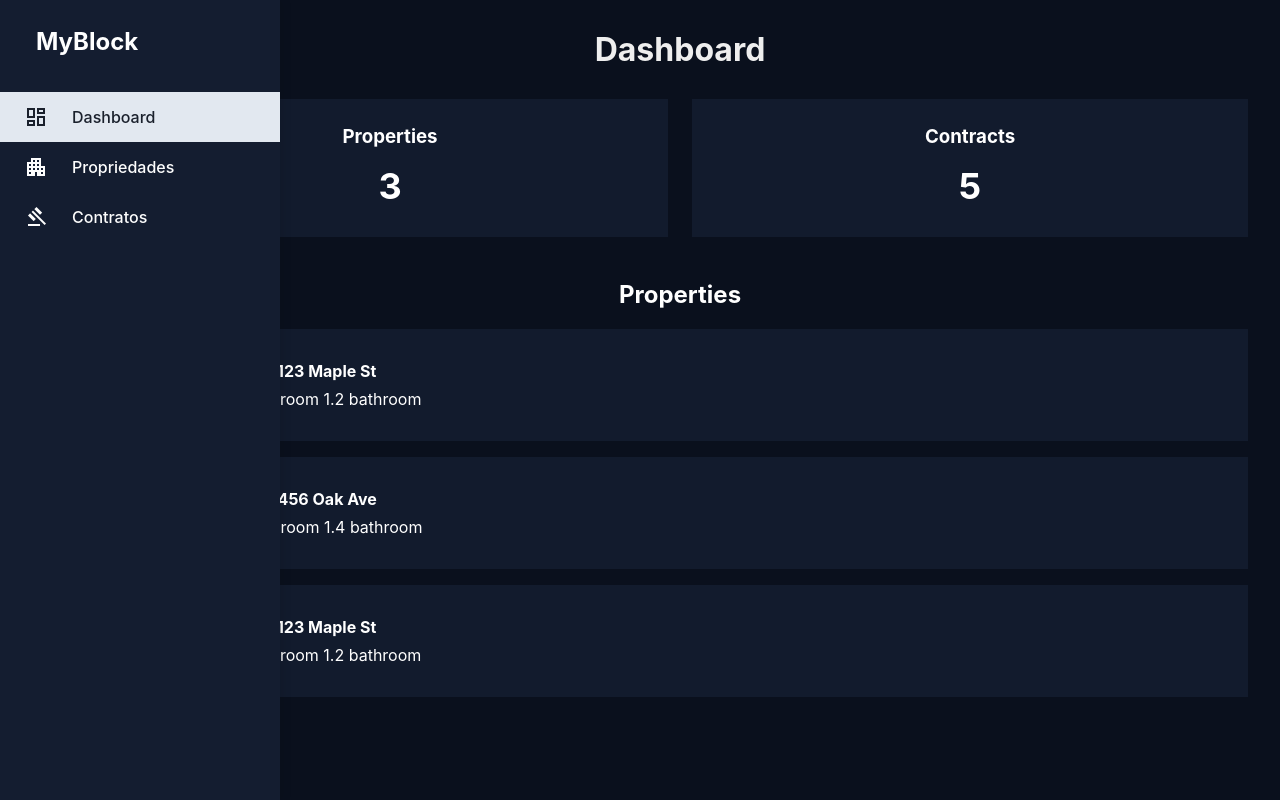
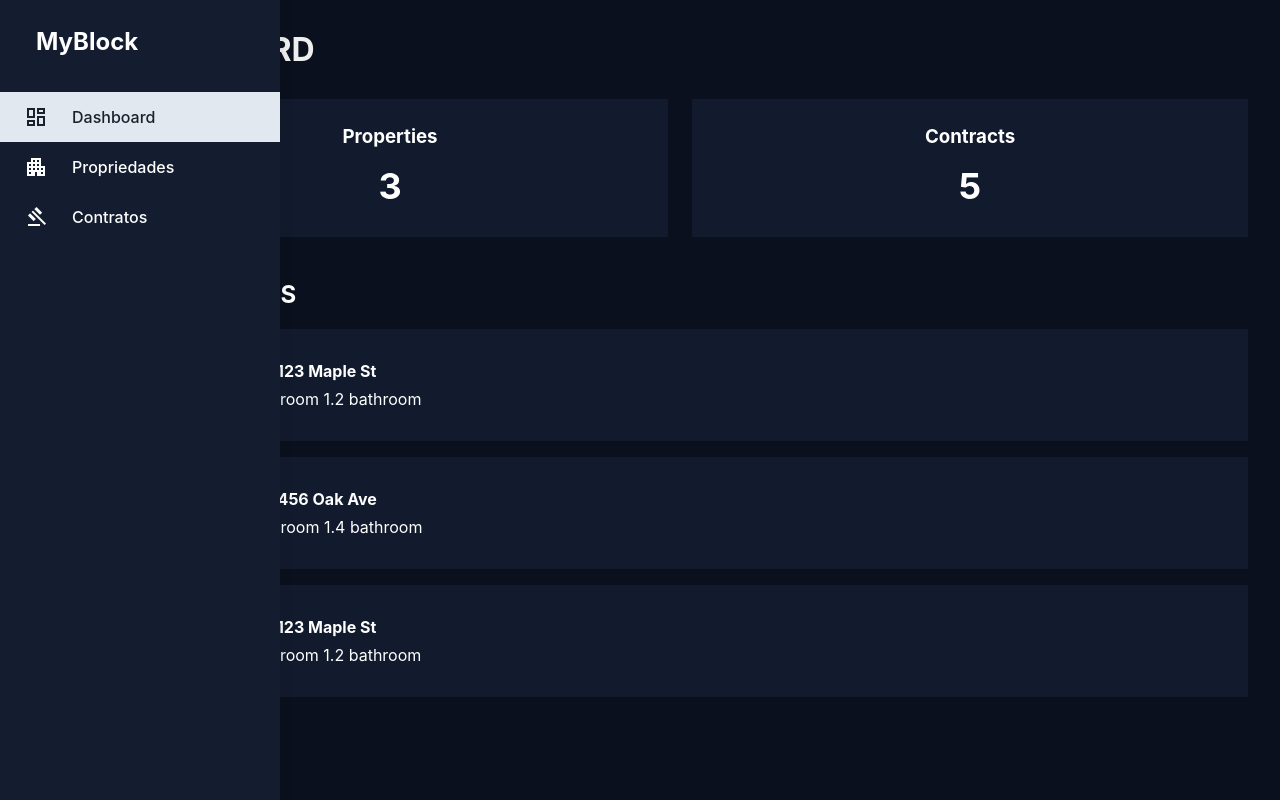
Before and after one commit to Allisonfreittass/myblock-frontend, a Vue app: page /dashboard in a window 1280 px wide. Built offline with nearby package versions, Linux system fonts and the light colour scheme.

Commit message:
style(background): colocando texto na esquerda

```diff
--- a/src/components/pages/Dashboard.vue
+++ b/src/components/pages/Dashboard.vue
@@ -1,6 +1,6 @@
 <template>
   <div>
-    <h1 class="page-title">Dashboard</h1>
+    <h1 class="page-title">DASHBOARD</h1>
 
     <div class="summary-cards">
       <div class="card">
@@ -13,7 +13,7 @@
     </div>
 
     <div class="properties-section">
-      <h2>Properties</h2>
+      <h2>PROPRIEDADES</h2>
       <div class="property-list">
         <div v-for="prop in properties" :key="prop.id" class="property-item">
           <img :src="prop.imageUrl" :alt="prop.address" class="property-image" />
@@ -39,6 +39,7 @@ const properties = ref([
 
 <style scoped>
 .page-title {
+  text-align: left;
   font-size: 2rem;
   font-weight: bold;
   color: #eeeeee;
@@ -66,6 +67,7 @@ const properties = ref([
   color: #ffffff;
 }
 .properties-section h2 {
+  text-align: left;
   font-size: 1.5rem;
   margin-bottom: 1rem;
   color: #ffffff;
```
